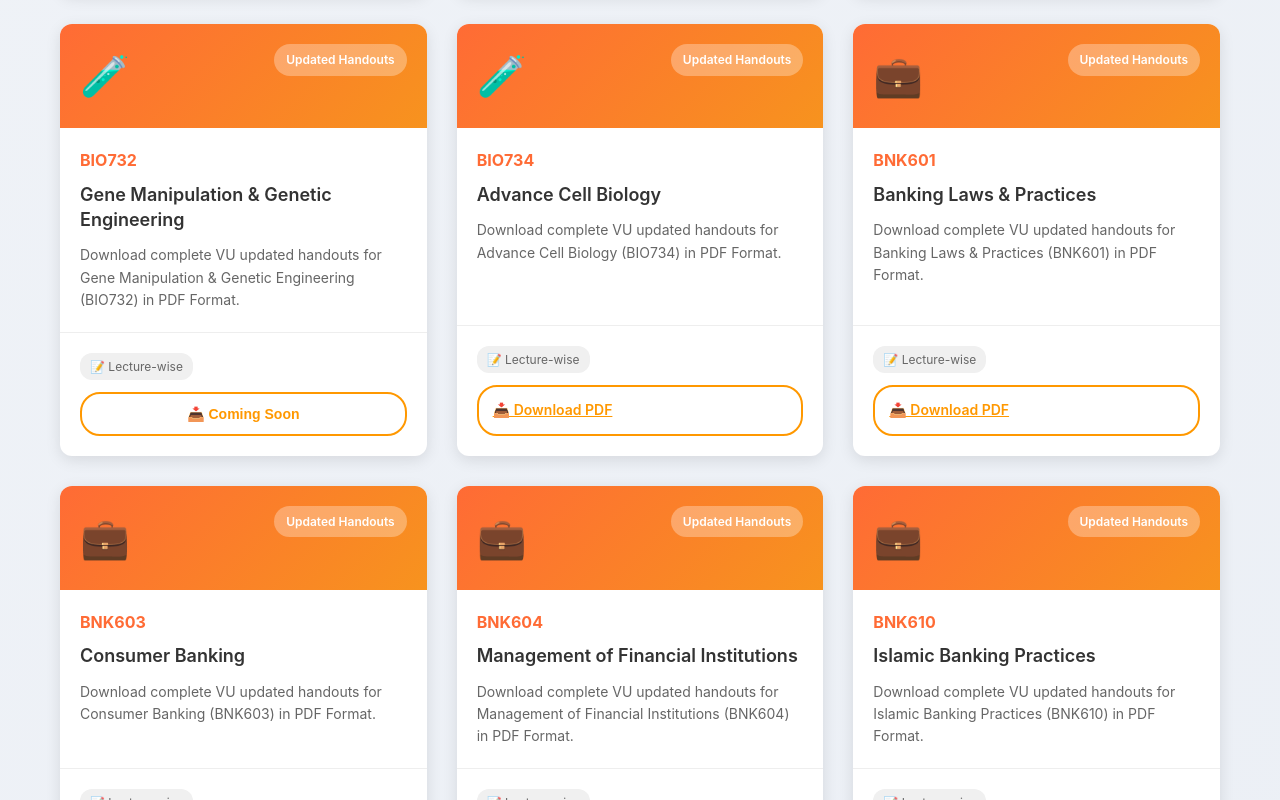
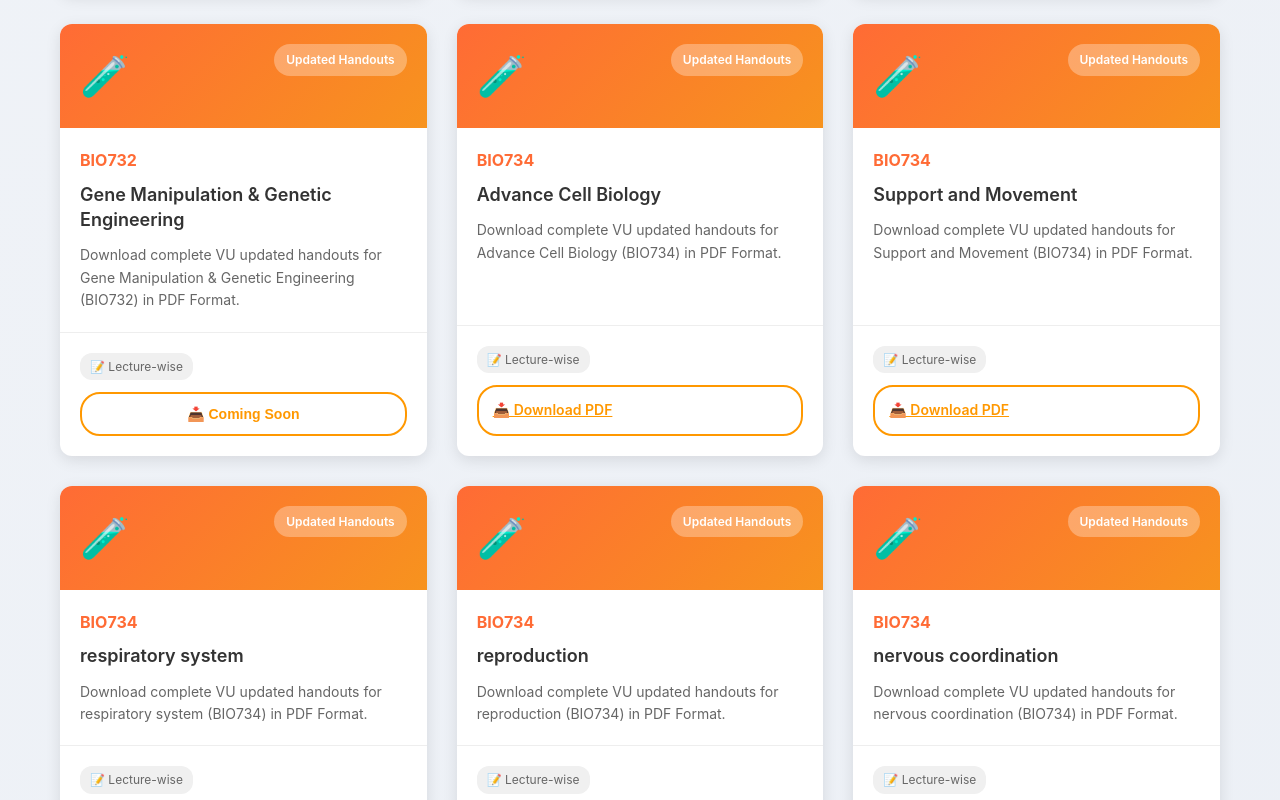
Before and after one commit to Sahirullah/TestSphare, a React (Vite) app: page /vu-handout in a window 1280 px wide. Shown: the part 4860-5660 px from the top of the page. Built offline with nearby package versions, Linux system fonts and the light colour scheme; the HTML template or start-up script is replaced by a standard one.

Commit message:
links biology books

```diff
--- a/src/data/allBooksData.js
+++ b/src/data/allBooksData.js
@@ -30,6 +30,23 @@ export const allBooksData = [
   { id: 24, code: 'BIO506', title: 'Biochemistry II (Theory)', category: 'bio', image: '🧪',link:'https://drive.google.com/file/d/1QzMf49jw0R1Fihxyolkklc0Td7-VcP95/view?usp=drive_link' },
   { id: 25, code: 'BIO732', title: 'Gene Manipulation & Genetic Engineering', category: 'bio', image: '🧪',link:'' },
   { id: 26, code: 'BIO734', title: 'Advance Cell Biology', category: 'bio', image: '🧪',link:'https://drive.google.com/file/d/1-VRGK8-bDXi6gil5RHlj7f8FaMWWXGBF/view?usp=drive_link' },
+  //MY Drive Notes
+  { id: 26, code: 'BIO734', title: 'Support and Movement', category: 'bio', image: '🧪',link:'https://drive.google.com/file/d/1rdxdTD_LRh0x7TVFZxK8qX0QwhOZx2um/view?usp=sharing' },
+  { id: 26, code: 'BIO734', title: 'respiratory system', category: 'bio', image: '🧪',link:'https://drive.google.com/file/d/1Qn7KIyPbWCnM6bn4zOWe8hGPkJ8g4a6y/view?usp=sharing' },
+  { id: 26, code: 'BIO734', title: 'reproduction', category: 'bio', image: '🧪',link:'https://drive.google.com/file/d/1LR6bX1kqEc_NOurEKMJpD4KlgxTGj9CD/view?usp=sharing' },
+  { id: 26, code: 'BIO734', title: 'nervous coordination', category: 'bio', image: '🧪',link:'https://drive.google.com/file/d/1R7KGSBELKG5L7ncDXpT8h553XRXSQ7J8/view?usp=sharing' },
+  { id: 26, code: 'BIO734', title: 'Kingdom Animalia', category: 'bio', image: '🧪',link:'https://drive.google.com/file/d/1RbwfCrXV8uu8xdgnkjU3Xcsmw8E6Pcga/view?usp=sharing' },
+  { id: 26, code: 'BIO734', title: 'Inheritance', category: 'bio', image: '🧪',link:'https://drive.google.com/file/d/1djKy_hxjVXcNRP64bwcfeas6RgpQaMvV/view?usp=sharing' },
+  { id: 26, code: 'BIO734', title: 'Homeostasis', category: 'bio', image: '🧪',link:'https://drive.google.com/file/d/1_-l4M8fYiuncpFycxEHtoZPvk5zAW39_/view?usp=sharing' },
+  { id: 26, code: 'BIO734', title: 'Chemical Coordination', category: 'bio', image: '🧪',link:'https://drive.google.com/file/d/1bkJ9Eq_XVvI8dBvFWY2xMBMp7M3E_UJK/view?usp=sharing' },
+  { id: 26, code: 'BIO734', title: 'Transport in human', category: 'bio', image: '🧪',link:'https://drive.google.com/file/d/1ahDE3T8c2X3O667FpVQOPIRMiDhcLkaF/view?usp=sharing' },
+  { id: 26, code: 'BIO734', title: 'Support and movement', category: 'bio', image: '🧪',link:'https://drive.google.com/file/d/1gsPChGLY3xI_7Cj9RXyogx-GxYp1bCzX/view?usp=sharing' },
+  { id: 26, code: 'BIO734', title: 'reproduction', category: 'bio', image: '🧪',link:'https://drive.google.com/file/d/1NCvxJnd-_-SETq0g3wpUfhtuFXYOlFve/view?usp=sharing' },
+  { id: 26, code: 'BIO734', title: 'Kingdom_Animalia', category: 'bio', image: '🧪',link:'https://drive.google.com/file/d/1p9oDODvJAsbyxgFYJj7j2eSFZDHww74A/view?usp=sharing' },
+  { id: 26, code: 'BIO734', title: 'Homeostasis', category: 'bio', image: '🧪',link:'https://drive.google.com/file/d/1b6wgxD898OyO5hHtVJfyWNh6Z_Jz1hwe/view?usp=sharing' },
+  { id: 26, code: 'BIO734', title: 'Gaseous Exchange', category: 'bio', image: '🧪',link:'https://drive.google.com/file/d/1kKn9cQGZzF7qxw_ATabXi9Snie8wnc09/view?usp=sharing' },
+  { id: 26, code: 'BIO734', title: 'Cell Biology Note', category: 'bio', image: '🧪',link:'https://drive.google.com/file/d/1k5fi0tJEzCdL-ijV2wmV_nKsJHAPGeCl/view?usp=sharing' },
+  { id: 26, code: 'BIO734', title: 'Communication', category: 'bio', image: '🧪',link:'https://drive.google.com/file/d/1wQiszZosbiqfBZVdrT1HocbfCwUE-YfS/view?usp=sharing' },
 
   // BNK - Banking
   { id: 27, code: 'BNK601', title: 'Banking Laws & Practices', category: 'bnk', image: '💼',link:'https://drive.google.com/file/d/1w5yzbqx1MKIRKwIdG9uZRX13L4YbgGAX/view?usp=drive_link' },
--- a/src/pages/FileHub.jsx
+++ b/src/pages/FileHub.jsx
@@ -25,7 +25,7 @@ const FileHub = () => {
       <div className="exam-hero">
         <div className="hero-content">
           <div className="hero-icon">📝</div>
-          <h1>Final Term Files & Past Papers</h1>
+          <h1>Files Hub</h1>
           <p>Download authentic VU final term exam papers</p>
         </div>
       </div>
```
